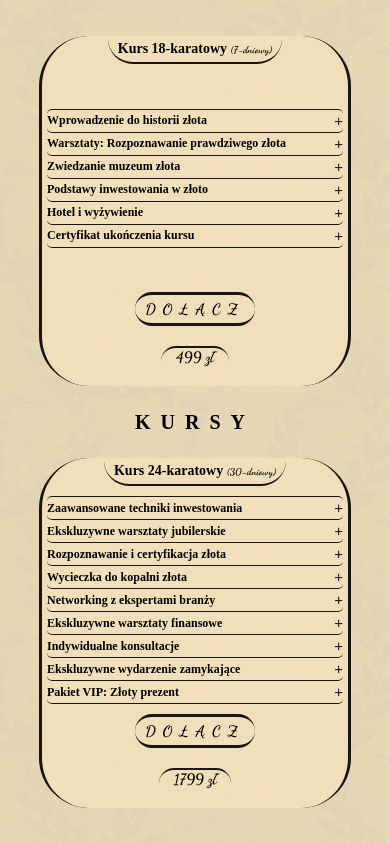
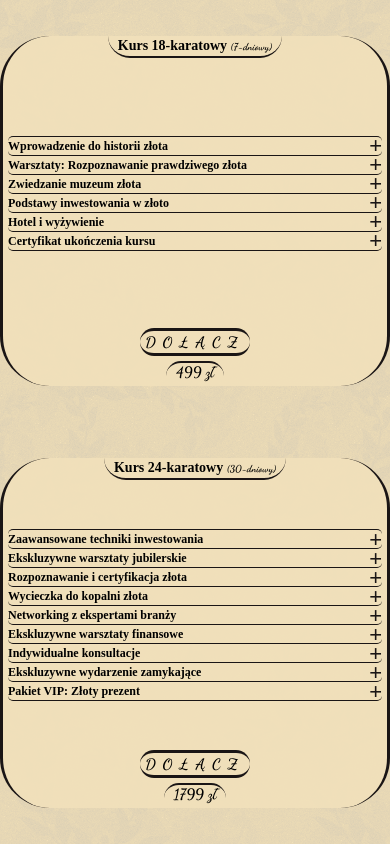
Before and after one commit to Klemciak/aurumMotivatio, a React (Create React App) app: page /courses in a window 390 px wide. Built offline with nearby package versions, Linux system fonts and the light colour scheme; the HTML template or start-up script is replaced by a standard one; a web font is replaced by a local one.

Commit message:
change in responsive

```diff
--- a/src/pages/about/About.scss
+++ b/src/pages/about/About.scss
@@ -211,9 +211,9 @@
   }
   .slider {
     button:nth-child(1) {
-      filter: invert(1);
-      background-color: rgba(255, 255, 255, 0.8);
-      border: 3px solid rgba(0, 0, 0, 0.9);
+      filter: invert(1) drop-shadow(1px 1px 0px black)
+        drop-shadow(2px 2px 0px $color-gold);
+
       border-radius: 15px;
     }
   }
--- a/src/pages/about/slides/Slides.scss
+++ b/src/pages/about/slides/Slides.scss
@@ -155,36 +155,128 @@
   }
 }
 
-///szerokość
 @media (max-width: 450px) and (min-height: 400px) {
+  .slide-style {
+    h3 {
+      font-size: 27px;
+    }
+    h4 {
+      font-size: 22px;
+    }
+    p {
+      font-size: 21.4px;
+      line-height: 21.4px;
+      text-align: center;
+    }
+  }
 }
 @media (max-width: 450px) and (min-height: 500px) {
+  .slide-style {
+    h3 {
+      font-size: 32px;
+    }
+    h4 {
+      font-size: 26px;
+    }
+    p {
+      font-size: 25px;
+      line-height: 25px;
+      text-align: center;
+    }
+  }
 }
 @media (max-width: 450px) and (min-height: 600px) {
+  .slide-style {
+    h3 {
+      font-size: 37px;
+    }
+    h4 {
+      font-size: 28px;
+    }
+    p {
+      font-size: 26.5px;
+      line-height: 26.5px;
+      text-align: center;
+    }
+  }
 }
 @media (max-width: 375px) and (min-height: 400px) {
+  .slide-style {
+    h3 {
+      font-size: 24px;
+    }
+    h4 {
+      font-size: 19px;
+    }
+    p {
+      font-size: 19px;
+      line-height: 19px;
+    }
+  }
 }
 @media (max-width: 375px) and (min-height: 500px) {
+  .slide-style {
+    h3 {
+      font-size: 26px;
+    }
+    h4 {
+      font-size: 21px;
+    }
+    p {
+      font-size: 21.5px;
+      line-height: 21.5px;
+    }
+  }
 }
 @media (max-width: 375px) and (min-height: 600px) {
+  .slide-style {
+    h3 {
+      font-size: 28px;
+    }
+    h4 {
+      font-size: 24px;
+    }
+    p {
+      font-size: 23px;
+      line-height: 23px;
+      text-align: center;
+    }
+  }
 }
 @media (max-width: 300px) and (min-height: 400px) {
+  .slide-style {
+    h3 {
+      font-size: 24px;
+    }
+    h4 {
+      font-size: 19px;
+    }
+    p {
+      font-size: 18px;
+      line-height: 18px;
+    }
+  }
 }
 @media (max-width: 300px) and (min-height: 500px) {
+  .slide-style {
+    h3 {
+      font-size: 25px;
+    }
+    h4 {
+      font-size: 20px;
+    }
+    p {
+      font-size: 21px;
+      line-height: 21px;
+    }
+  }
 }
 @media (max-width: 300px) and (min-height: 600px) {
+  .slide-style {
+    p {
+      font-size: 23px;
+      line-height: 23px;
+      text-align: center;
+    }
+  }
 }
-///wysokość
-
-@media (min-width: 500px) and (max-height: 400px) {
-}
-@media (min-width: 600px) and (max-height: 400px) {
-}
-@media (min-width: 700px) and (max-height: 400px) {
-}
-@media (min-width: 400px) and (max-height: 300px) {
-}
-@media (min-width: 500px) and (max-height: 300px) {
-}
-@media (min-width: 600px) and (max-height: 300px) {
-}
--- a/src/pages/courses/Courses.scss
+++ b/src/pages/courses/Courses.scss
@@ -157,47 +157,38 @@
   height: 100%;
   width: 800px;
   filter: drop-shadow(8px 12px 5px rgba(0, 0, 0, 0.7));
-  @media (max-width: 1440px) {
+  @media (max-width: 1100px) {
     width: 750px;
   }
-  @media (max-width: 1370px) {
-    width: 700px;
+  @media (max-width: 1000px) {
+    width: 675px;
   }
-  @media (max-width: 1270px) {
-    width: 650px;
-  }
-  @media (max-width: 1190px) {
+  @media (max-width: 900px) {
     width: 600px;
   }
-  @media (max-width: 1100px) {
-    width: 550px;
+  @media (max-width: 800px) {
+    width: 525px;
   }
-  @media (max-width: 1024px) {
-    width: 470px;
-  }
-  @media (max-width: 900px) {
-    width: 400px;
-  }
-  @media (max-width: 785px) {
-    width: 380px;
-  }
-  @media (max-width: 710px) {
-    width: 360px;
+  @media (max-width: 660px) {
+    width: 450px;
   }
   @media (max-width: 570px) {
-    width: 330px;
+    width: 375px;
   }
-  @media (max-width: 490px) {
+  @media (max-width: 470px) {
+    width: 325px;
+  }
+  @media (max-width: 390px) {
+    width: 275px;
+  }
+  @media (max-width: 350px) {
     width: 250px;
   }
-  @media (max-width: 400px) {
-    width: 220px;
+  @media (max-width: 325px) {
+    width: 225px;
   }
-  @media (max-width: 340px) {
+  @media (max-width: 285px) {
     width: 200px;
-  }
-  @media (max-width: 290px) {
-    width: 160px;
   }
 }
 @media (max-width: 1700px), (max-height: 860px) {
@@ -357,18 +348,265 @@
     }
   }
 }
-@media (max-width: 550px) and (min-height: 700px) {
+// @media (max-width: 550px) and (min-height: 700px) {
+//   .courses-title {
+//     writing-mode: horizontal-tb;
+//     font-size: 20px;
+//     color: black;
+//     text-shadow: none;
+//   }
+//   .courses-offered {
+//     flex-direction: column;
+//   }
+//   .offered-7,
+//   .offered-30 {
+//     width: 80%;
+//   }
+// }
+@media (max-width: 500px) and (min-height: 450px) {
   .courses-title {
-    writing-mode: horizontal-tb;
-    font-size: 20px;
-    color: black;
-    text-shadow: none;
+    display: none;
   }
   .courses-offered {
     flex-direction: column;
   }
   .offered-7,
   .offered-30 {
-    width: 80%;
+    width: 100%;
+    h3 {
+      padding: 2px 20px;
+    }
+    .course-item {
+      padding: 3px 0;
+
+      .course-title {
+        span {
+          font-size: 12px;
+          line-height: 9px;
+        }
+        .toggle-btn {
+          font-size: 16px;
+          line-height: 5px;
+        }
+      }
+      .course-description {
+        &.show {
+          font-size: 12px;
+        }
+      }
+    }
+
+    .join button {
+      padding: 2px 15px;
+      font-size: 15px;
+    }
+    .join .price {
+      margin: 5px 0;
+      padding: 0 10px;
+      font-size: 15px;
+    }
   }
 }
+@media (max-width: 500px) and (min-height: 550px) {
+  .offered-7,
+  .offered-30 {
+    h3 {
+      padding: 2px 20px;
+    }
+    .course-item {
+      padding: 3px 0;
+
+      .course-title {
+        span {
+          font-size: 12px;
+          line-height: 12px;
+        }
+        .toggle-btn {
+          font-size: 18px;
+        }
+      }
+      .course-description {
+        &.show {
+          font-size: 12px;
+        }
+      }
+    }
+
+    .join button {
+      padding: 2px 15px;
+      font-size: 15px;
+    }
+    .join .price {
+      margin: 5px 0;
+      padding: 0 10px;
+      font-size: 15px;
+    }
+  }
+}
+@media (max-width: 400px) and (min-height: 400px) {
+  .courses-title {
+    display: none;
+  }
+  .courses-offered {
+    flex-direction: column;
+  }
+  .offered-7,
+  .offered-30 {
+    width: 100%;
+    h3 {
+      padding: 2px 10px;
+    }
+    .course-item {
+      padding: 3px 0;
+
+      .course-title {
+        span {
+          font-size: 9px;
+          line-height: 6px;
+        }
+        .toggle-btn {
+          font-size: 14px;
+          line-height: 5px;
+        }
+      }
+      .course-description {
+        &.show {
+          font-size: 10px;
+        }
+      }
+    }
+
+    .join button {
+      padding: 2px 5px;
+      font-size: 10px;
+    }
+    .join .price {
+      margin: 5px 0;
+      padding: 0 10px;
+      font-size: 15px;
+    }
+  }
+}
+@media (max-width: 400px) and (min-height: 500px) {
+  .offered-7,
+  .offered-30 {
+    .course-item {
+      .course-title {
+        span {
+          font-size: 11px;
+          line-height: 10px;
+        }
+        .toggle-btn {
+          font-size: 18px;
+        }
+      }
+      .course-description {
+        &.show {
+          font-size: 13px;
+        }
+      }
+    }
+
+    .join button {
+      padding: 2px 5px;
+      font-size: 15px;
+    }
+    .join .price {
+      margin: 5px 0;
+      padding: 0 10px;
+      font-size: 15px;
+    }
+  }
+}
+@media (max-width: 400px) and (min-height: 500px) {
+  .offered-7,
+  .offered-30 {
+    .course-item {
+      .course-title {
+        span {
+          font-size: 12px;
+          line-height: 12px;
+        }
+        .toggle-btn {
+          font-size: 22px;
+        }
+      }
+      .course-description {
+        &.show {
+          font-size: 15px;
+        }
+      }
+    }
+  }
+}
+@media (max-width: 300px) and (min-height: 400px) {
+  .courses-title {
+    display: none;
+  }
+  .courses-offered {
+    flex-direction: column;
+  }
+  .offered-7,
+  .offered-30 {
+    width: 100%;
+    h3 {
+      padding: 2px 10px;
+    }
+    .course-item {
+      padding: 3px 0;
+
+      .course-title {
+        span {
+          font-size: 9px;
+          line-height: 8px;
+        }
+        .toggle-btn {
+          font-size: 14px;
+          line-height: 5px;
+        }
+      }
+      .course-description {
+        &.show {
+          font-size: 10px;
+        }
+      }
+    }
+
+    .join button {
+      padding: 2px 5px;
+      font-size: 10px;
+    }
+    .join .price {
+      margin: 5px 0;
+      padding: 0 10px;
+      font-size: 15px;
+    }
+  }
+}
+@media (max-width: 300px) and (min-height: 500px) {
+  .offered-7,
+  .offered-30 {
+    .course-item {
+      .course-title {
+        span {
+          font-size: 11px;
+          line-height: 11px;
+        }
+        .toggle-btn {
+          font-size: 16px;
+          line-height: 5px;
+        }
+      }
+      .course-description {
+        &.show {
+          font-size: 14px;
+        }
+      }
+    }
+
+    .join button {
+      padding: 2px 5px;
+      font-size: 14px;
+    }
+  }
+}
```
